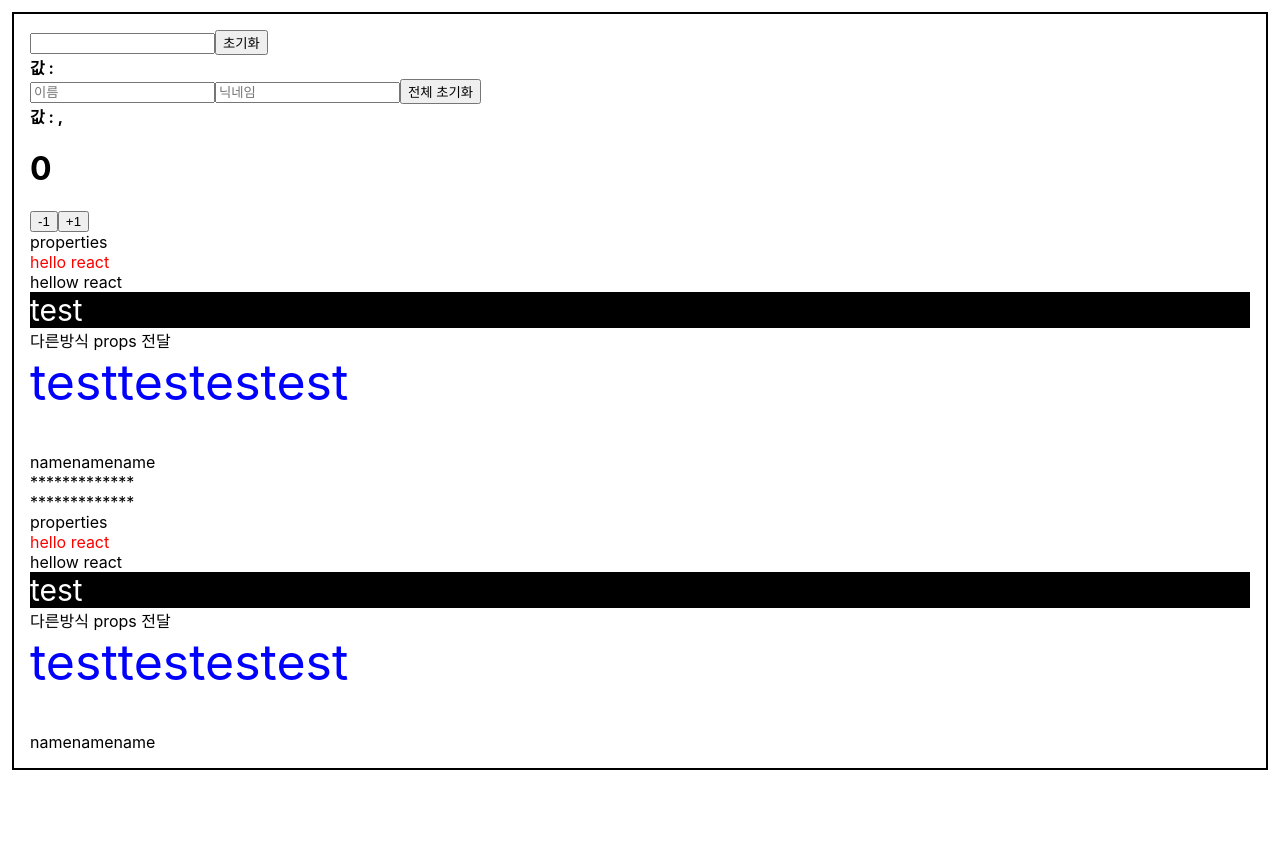
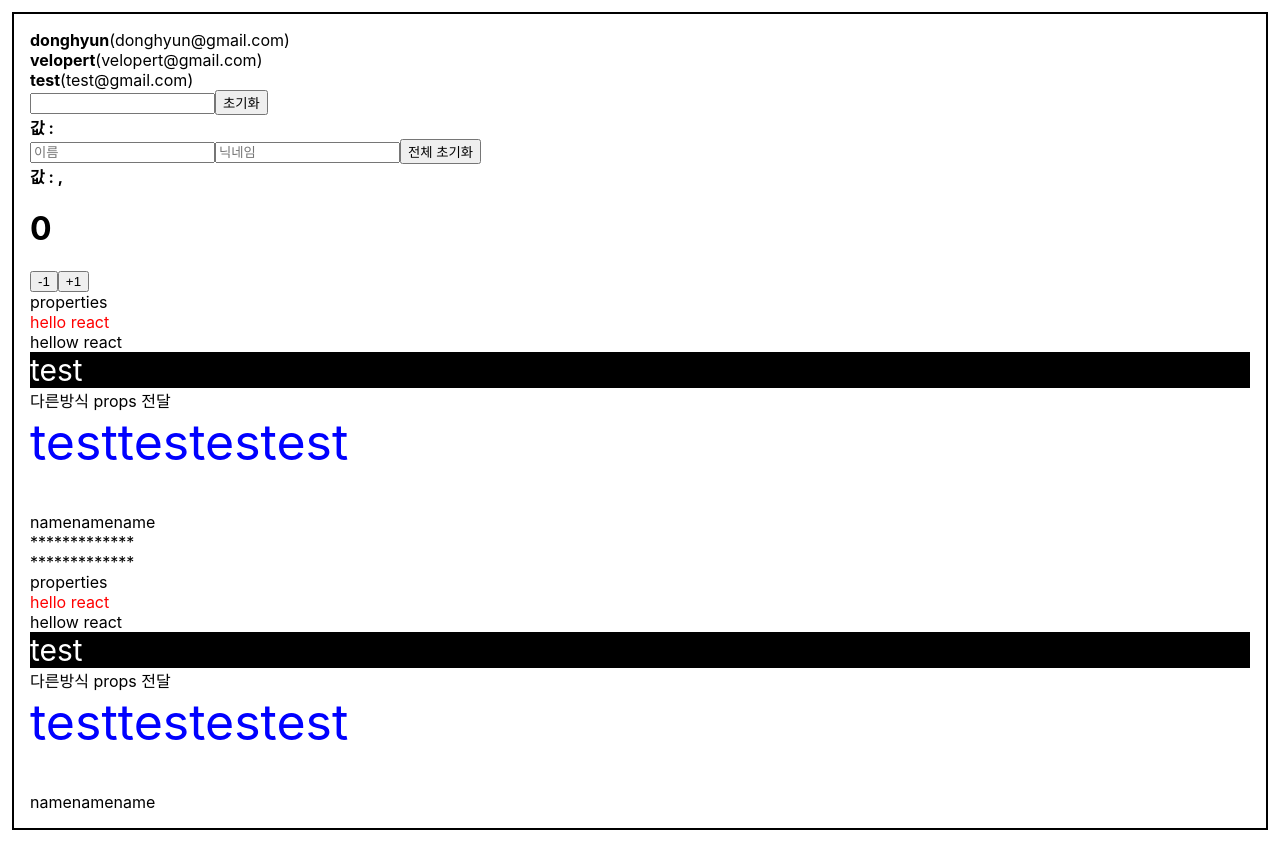
Before and after one commit to pointehd/react-study, a React (Create React App) app: page / in a window 1280 px wide. Before the commit the page ends 800 px from the top, so only its background shows below. Built offline with nearby package versions, Linux system fonts and the light colour scheme.

Commit message:
11. 배열 렌더링하기
https://react.vlpt.us/basic/11-render-array.html

```diff
--- a/src/App.js
+++ b/src/App.js
@@ -2,10 +2,13 @@
 import Hello from './Hello';
 import Wrapper from './Wrapper';
 import Counter from './Countrer';
-import InputSample from './InputSample'
+import InputSample from './InputSample';
+import UserList from './UserList';
+
 function App() {
   return (
     <Wrapper>
+      <UserList/>
       <InputSample/>
       <Counter/>
       <Hello name="hello react" color="red"/>
--- /dev/null
+++ b/src/UserList.js
@@ -0,0 +1,41 @@
+import React from 'react';
+
+function User({user}){
+    return (
+        <div>
+            <b>{user.username}</b><span>({user.email})</span>
+        </div>
+    )
+}
+
+function UserList(){
+    const users = [
+        {
+            id:1,
+            username:'donghyun',
+            email:'donghyun@gmail.com'
+        },
+        {
+            id:2,
+            username:'velopert',
+            email:'velopert@gmail.com'
+        },
+        {
+            id:3,
+            username:'test',
+            email:'test@gmail.com'
+        }
+    ];
+    return (
+        <div>
+            {/**
+             * map 을 이용하여 렌더링
+             **/}
+            {users.map(user =>(
+                <User key={user.id}  user={user}/>
+            ))}
+        </div>
+    )
+}
+
+export default UserList;
```
Also changed, not shown: 2 other files (tests, documents, lock files or other folders).
